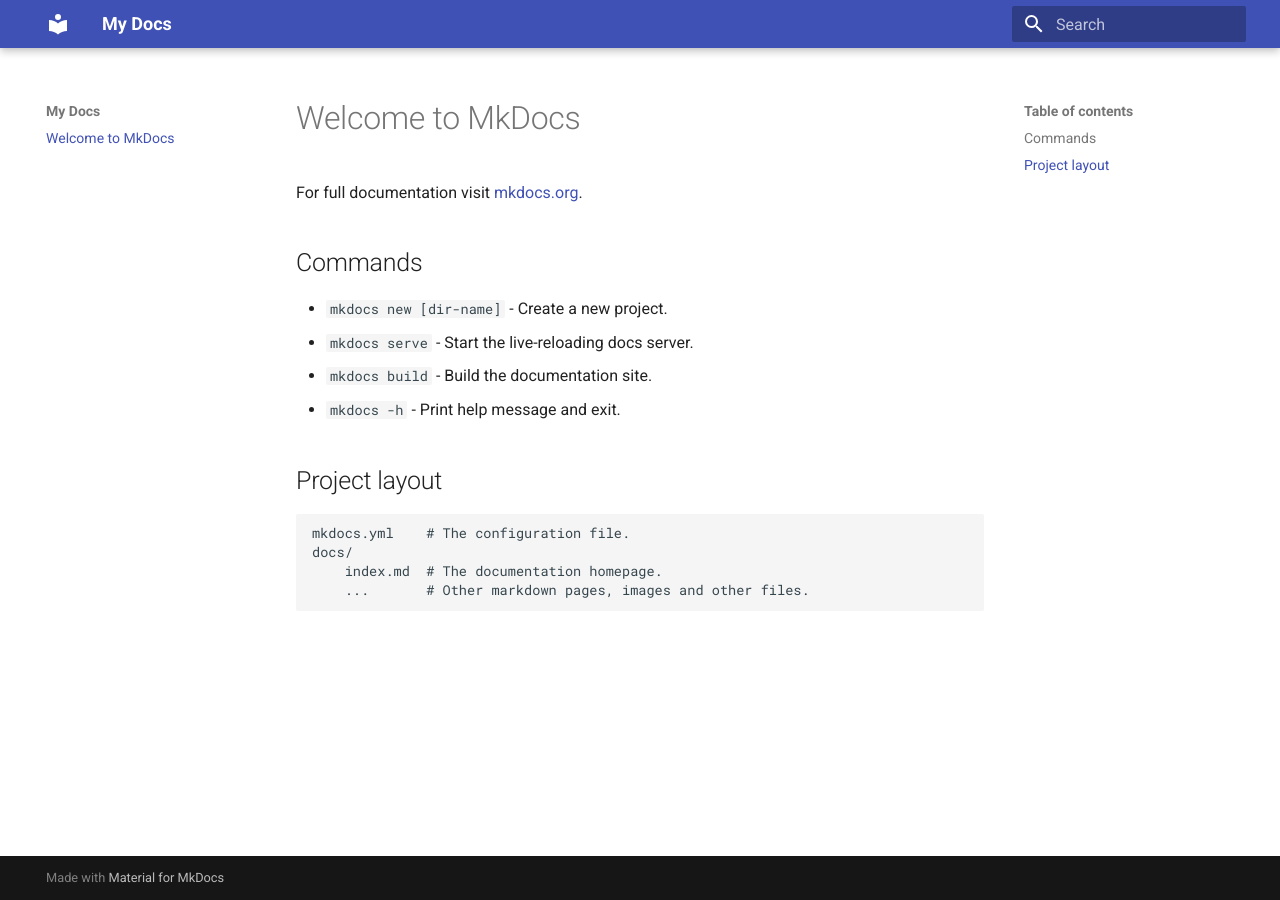
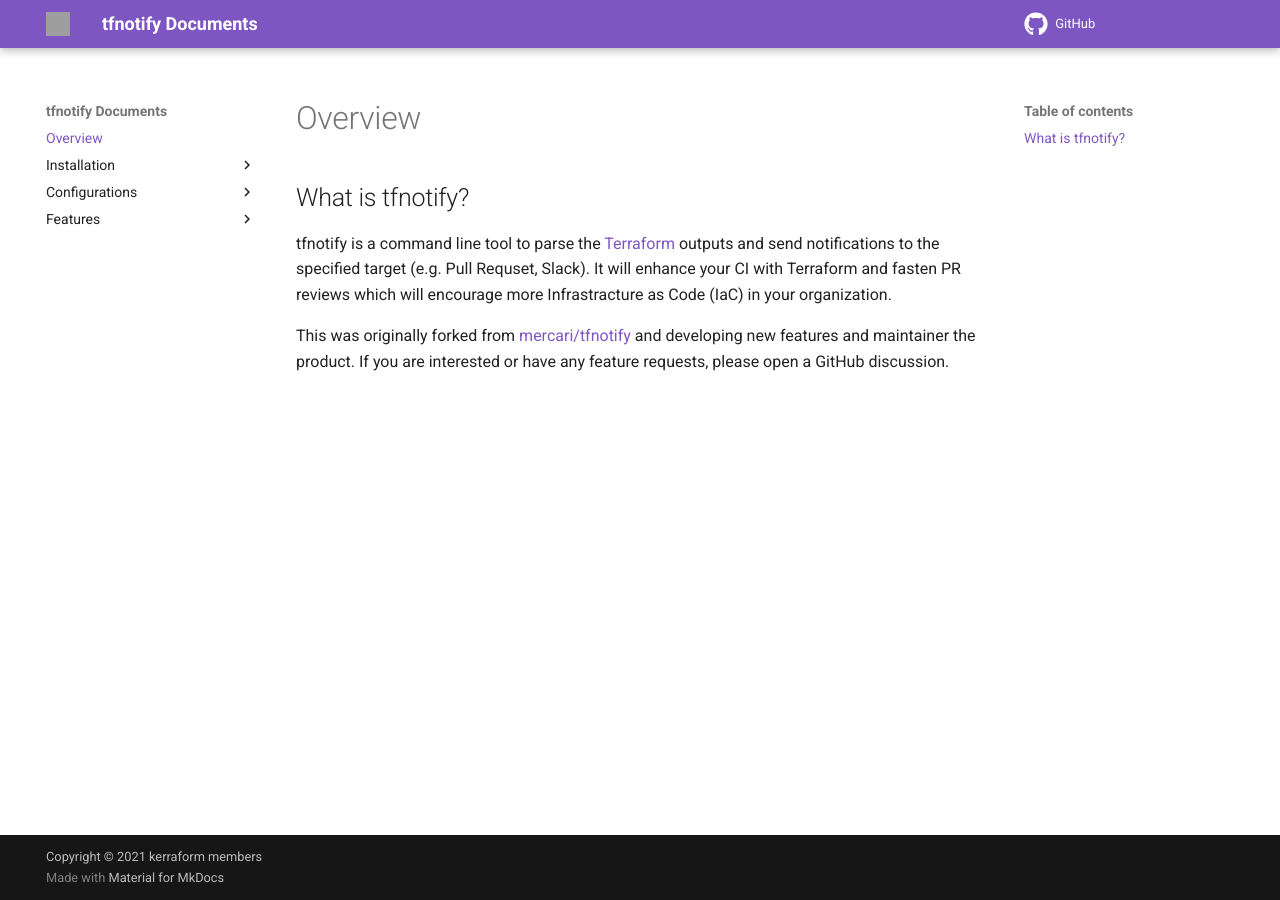
Before and after one commit to kerraform/tfnotify.github.io, an MkDocs documentation site: the page built from docs/index.md, in a window 1280 px wide. Built offline with MkDocs 1.6.1 and Material for MkDocs 9.7.7, drawn with Linux system fonts in a browser that asks for light colours; comment, search, counter and statistics services are not loaded; old or Windows-style settings are respelled for this version of MkDocs; grey boxes are pictures that could not be loaded.

Commit message:
add some configurations
Signed-off-by: KeisukeYamashita <19yamashita15@gmail.com>

```diff
--- a/docs/index.md
+++ b/docs/index.md
@@ -1,17 +1,8 @@
-# Welcome to MkDocs
+# Overview
 
-For full documentation visit [mkdocs.org](https://www.mkdocs.org).
+## What is tfnotify?
 
-## Commands
+tfnotify is a command line tool to parse the [Terraform](https://www.terraform.io/) outputs and send notifications to the specified target (e.g. Pull Requset, Slack).
+It will enhance your CI with Terraform and fasten PR reviews which will encourage more Infrastracture as Code (IaC) in your organization.
 
-* `mkdocs new [dir-name]` - Create a new project.
-* `mkdocs serve` - Start the live-reloading docs server.
-* `mkdocs build` - Build the documentation site.
-* `mkdocs -h` - Print help message and exit.
-
-## Project layout
-
-    mkdocs.yml    # The configuration file.
-    docs/
-        index.md  # The documentation homepage.
-        ...       # Other markdown pages, images and other files.
+This was originally forked from [mercari/tfnotify](https://github.com/mercari/tfnotify) and developing new features and maintainer the product. If you are interested or have any feature requests, please open a GitHub discussion.
--- a/mkdocs.yml
+++ b/mkdocs.yml
@@ -1,3 +1,30 @@
-site_name: My Docs
+site_name: tfnotify Documents
+repo_url: https://github.com/kerraform/tfnotify
 theme:
   name: material
+  logo: https://avatars.githubusercontent.com/u/82173916?s=200&v=4
+  favicon: https://avatars.githubusercontent.com/u/82173916?s=200&v=4
+  features:
+  palette:
+    primary: deep purple
+  icon:
+    repo: fontawesome/brands/github
+
+copyright: Copyright &copy; 2021 kerraform members
+
+plugins:
+  - git-revision-date
+
+markdown_extensions:
+  - codehilite
+
+pages:
+  - index.md
+  - Installation:
+    - ./installation/cli.md
+    - ./installation/github-actions.md
+  - Configurations:
+    - How to configure tfnotify: ./configurations/index.md
+    - GitHub Actions: ./configurations/github-actions.md
+  - Features:
+    - ./features/hooks.md
--- a/requirements.txt
+++ b/requirements.txt
@@ -1,3 +1,4 @@
 mkdocs==1.1.2
 mkdocs-material==7.1.3
 mkdocs-material-extensions==1.0.1
+mkdocs-git-revision-date-plugin==0.3.1
```
Also changed, not shown: README.md (added, +8 -0 lines), docs/configurations/github-actions.md (added, +1 -0 lines), docs/configurations/index.md (added, +9 -0 lines), docs/features/hooks.md (added, +1 -0 lines), docs/installation/cli.md (added, +9 -0 lines), docs/installation/github-actions.md (added, +1 -0 lines).
